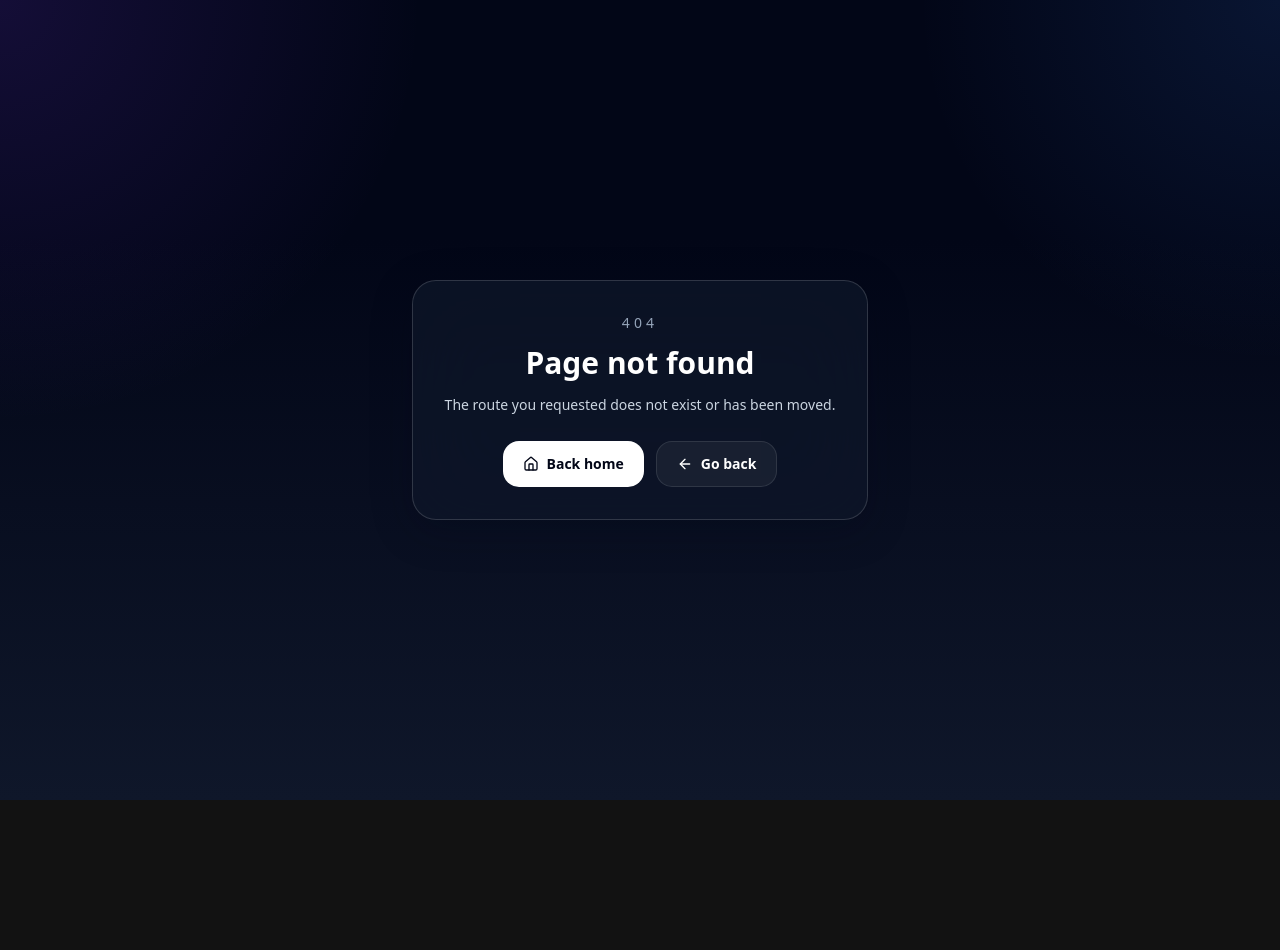
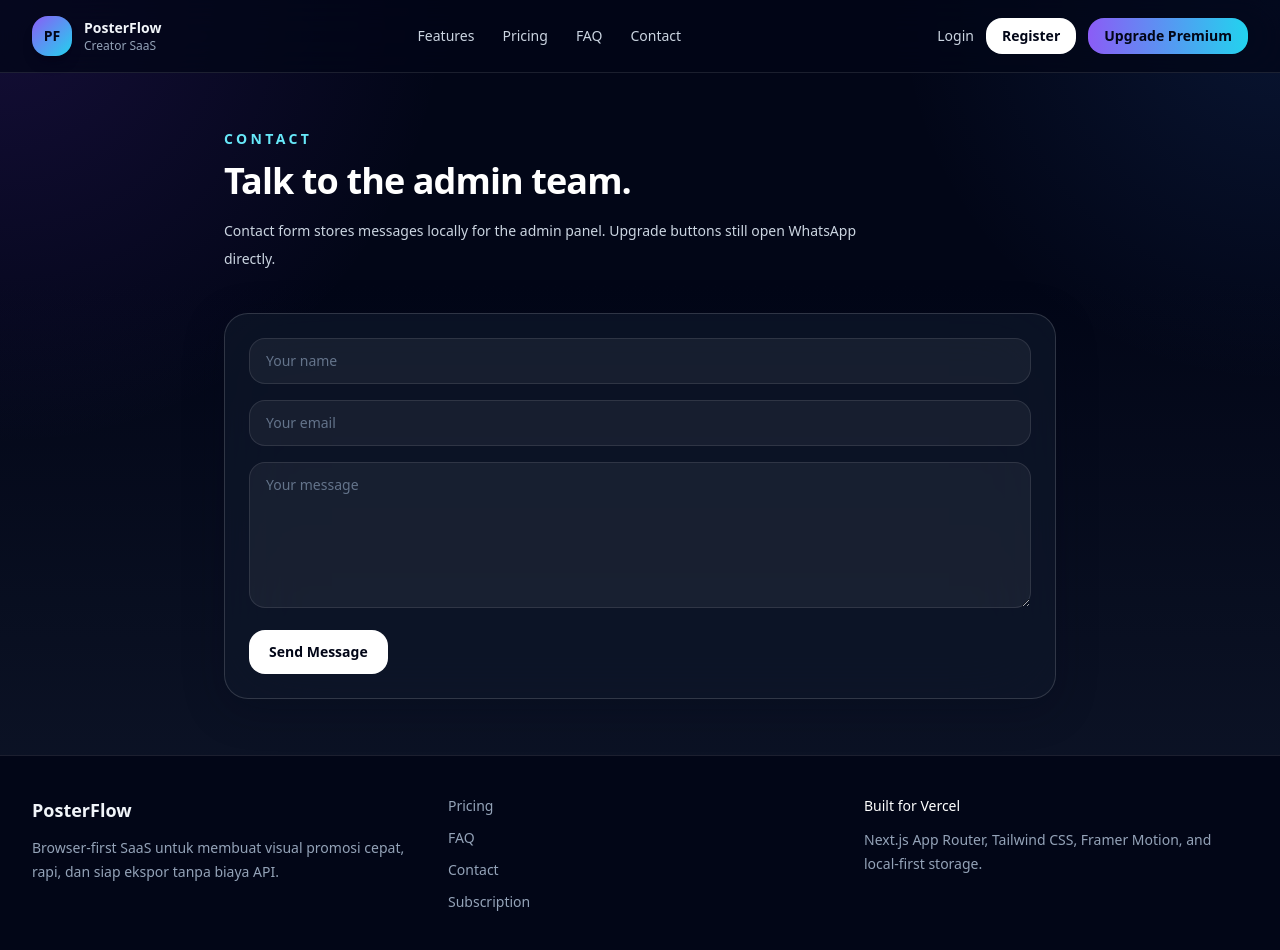
Before and after one commit to sunandarradit3-maker/picedit-profil-game-ml, a Next.js app: page /contact in a window 1280 px wide. Before the commit this address had no page. Before the commit the page ends 800 px from the top, so only its background shows below. Built offline with nearby package versions, Linux system fonts and the light colour scheme.

Commit message:
Create page.tsx

```diff
--- /dev/null
+++ b/app/contact/page.tsx
@@ -0,0 +1,48 @@
+'use client';
+
+import { useState } from 'react';
+import { SiteNav } from '@/components/site-nav';
+import { SiteFooter } from '@/components/site-footer';
+import { SectionTitle } from '@/components/section';
+import { Button, Card, Input, Textarea } from '@/components/ui';
+import { saveTicket } from '@/lib/storage';
+import { uid } from '@/lib/utils';
+
+export default function ContactPage() {
+  const [form, setForm] = useState({ name: '', email: '', message: '' });
+  const [sent, setSent] = useState('');
+
+  const submit = async () => {
+    if (!form.name || !form.email || !form.message) {
+      setSent('Please fill all fields.');
+      return;
+    }
+    await saveTicket({
+      id: uid('ticket'),
+      name: form.name,
+      email: form.email,
+      message: form.message,
+      createdAt: new Date().toISOString(),
+      status: 'open'
+    });
+    setSent('Message saved locally. Admin can review it in the panel.');
+    setForm({ name: '', email: '', message: '' });
+  };
+
+  return (
+    <div className="min-h-screen">
+      <SiteNav />
+      <main className="mx-auto max-w-4xl px-4 py-14 sm:px-6 lg:px-8">
+        <SectionTitle eyebrow="Contact" title="Talk to the admin team." description="Contact form stores messages locally for the admin panel. Upgrade buttons still open WhatsApp directly." />
+        <Card className="mt-10 space-y-4">
+          <Input placeholder="Your name" value={form.name} onChange={e => setForm(f => ({ ...f, name: e.target.value }))} />
+          <Input placeholder="Your email" value={form.email} onChange={e => setForm(f => ({ ...f, email: e.target.value }))} />
+          <Textarea placeholder="Your message" rows={6} value={form.message} onChange={e => setForm(f => ({ ...f, message: e.target.value }))} />
+          <Button onClick={submit}>Send Message</Button>
+          {sent ? <p className="text-sm text-slate-300">{sent}</p> : null}
+        </Card>
+      </main>
+      <SiteFooter />
+    </div>
+  );
+}
```
